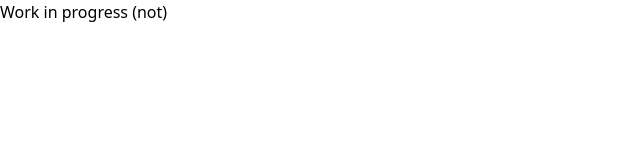
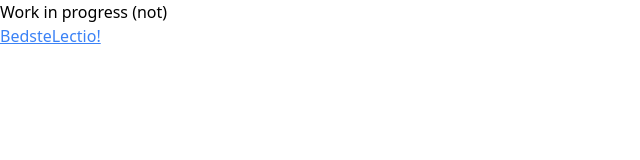
Before and after one commit to JohnnyJTH/johnnyjth.com, a SvelteKit app: page / in a window 1280 px wide. Shown: the top 160 px of the page, without its empty margins (0-640 px from the left). Built offline with nearby package versions, Linux system fonts and the light colour scheme.

Commit message:
Add backlink

```diff
--- a/src/routes/+page.svelte
+++ b/src/routes/+page.svelte
@@ -1 +1,2 @@
 <h1>Work in progress (not)</h1>
+<a class="underline text-blue-500" href="https://bedstelectio.tech">BedsteLectio!</a>
```
